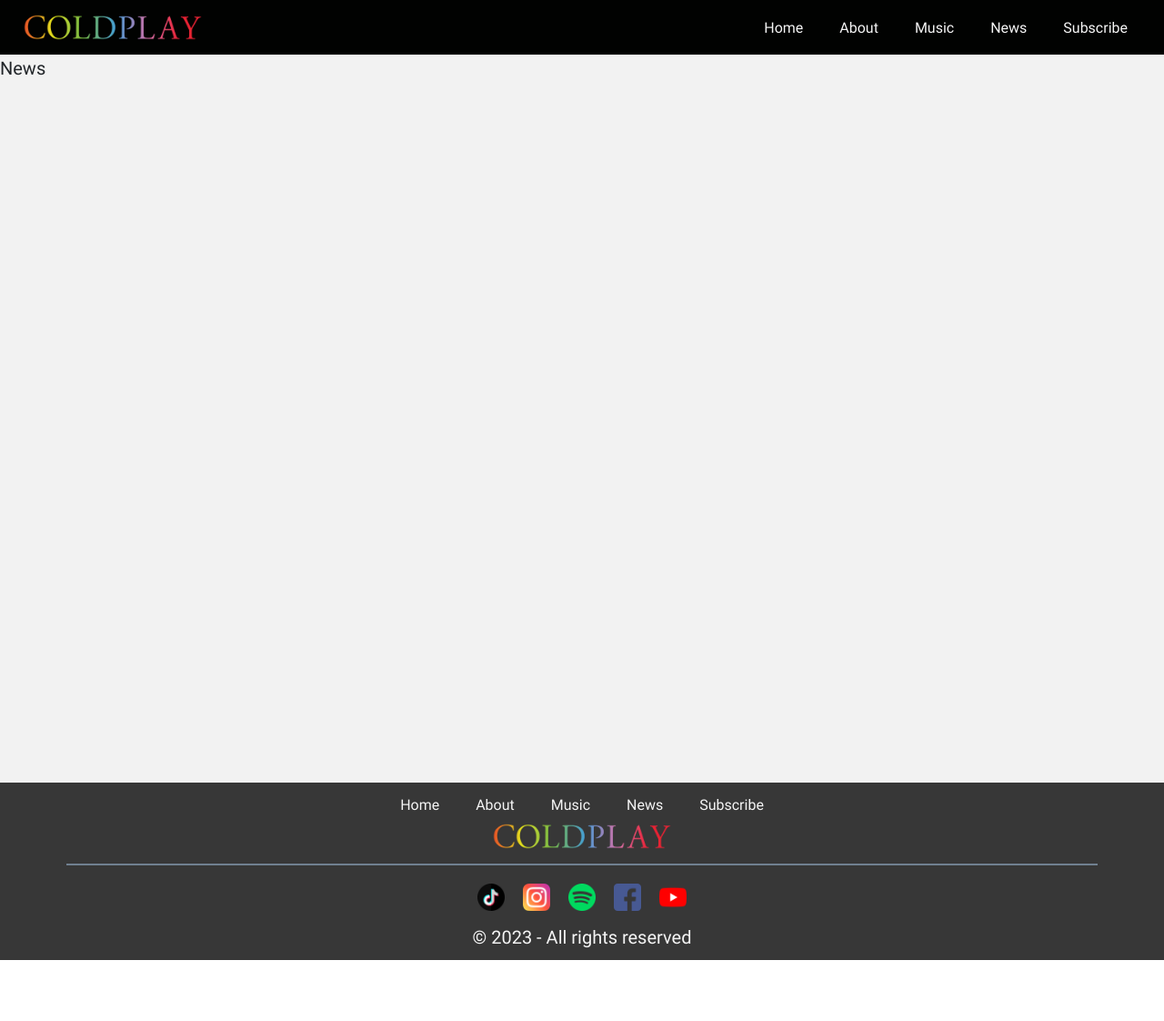
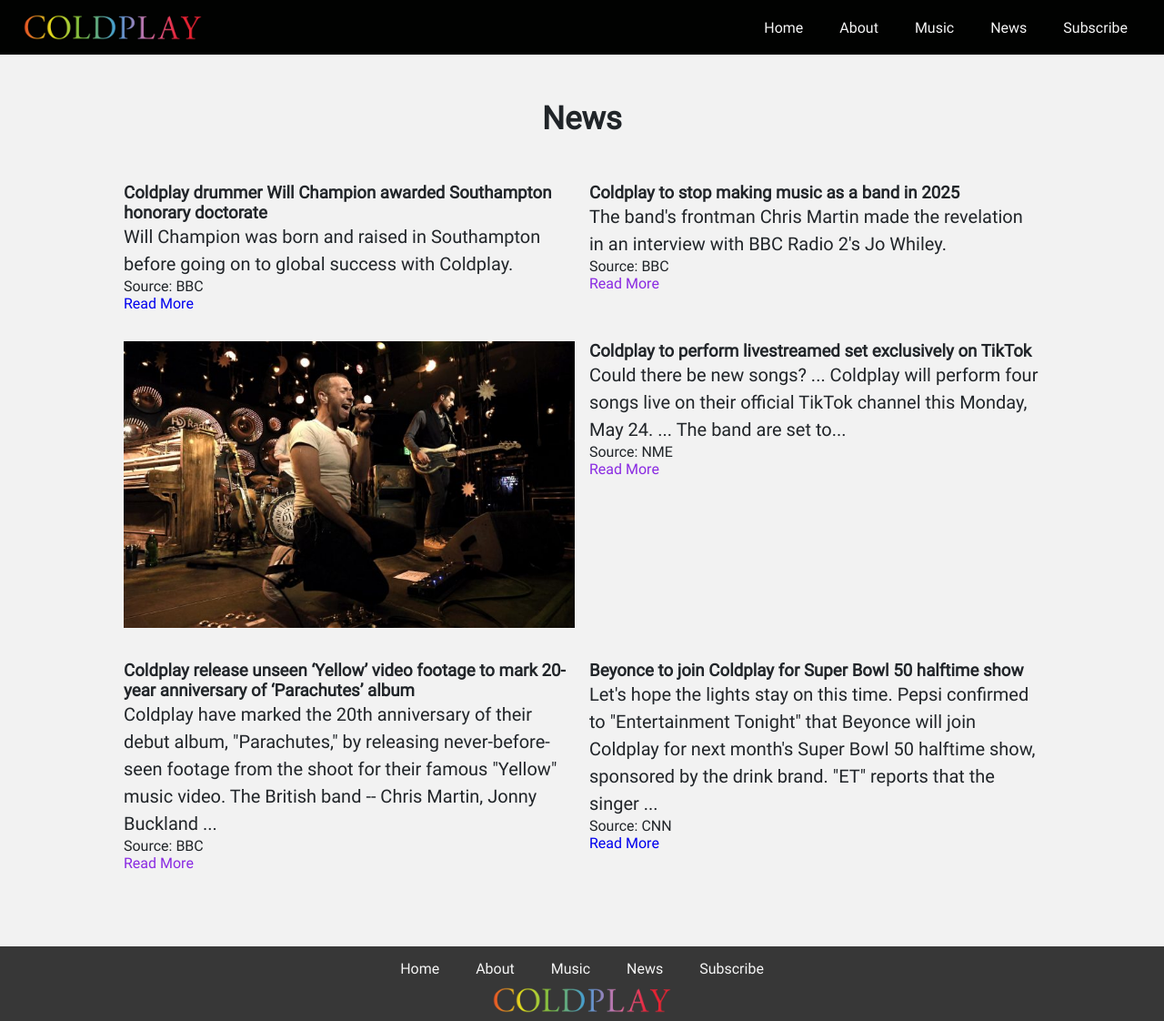
Before and after one commit to melanierolo/Coldplay, a plain HTML site: page pages/news.html in a window 1280 px wide. Shown: the top 1122 px of the page at 91% size. Before the commit the page ends 1055 px from the top, so only its background shows below. Drawn offline with Linux system fonts and the light colour scheme.

Commit message:
added articles on the page 'News'

```diff
--- a/css/style.css
+++ b/css/style.css
@@ -353,6 +353,50 @@
   padding: 0 0 50px;
 }
 
+/*-----------------PAGE: NEWS--------*/
+/*---------------SECTION-----------*/
+.section-news {
+  padding: 50px 20px;
+  display: flex;
+  flex-direction: column;
+}
+
+.section-news__title {
+  text-align: center;
+  padding: 0 0 50px;
+}
+.section-news__content {
+  display: flex;
+  justify-content: center;
+  flex-direction: row;
+  gap: 16px;
+  margin: 0 0 32px 0;
+}
+
+.section-news__art {
+  flex: 0 1 40%;
+}
+
+.section-news__img {
+  flex: 0 1 40%;
+}
+.section-news__img img {
+  width: 100%;
+}
+
+.section-news__link {
+  color: blueviolet;
+  padding: 8px 0;
+}
+
+@media screen and (max-width: 992px) {
+  .section-news__content {
+    flex-direction: column;
+    gap: 16px;
+    margin: 0 0 8px 0;
+  }
+}
+
 /*--------------PAGE: SUBSCRIBE----------*/
 /*---------------Section-----------------*/
 /*---form---*/
--- a/pages/news.html
+++ b/pages/news.html
@@ -38,7 +38,78 @@
     </header>
     <!--Main-->
     <main>
-      <p>News</p>
+      <section class="section-news">
+        <h2 class="section-news__title">News</h2>
+
+          <section class="section-news__content">
+            <article class="section-news__art">
+                <h3>Coldplay drummer Will Champion awarded Southampton honorary
+                  doctorate</h3>
+              <p>
+                Will Champion was born and raised in Southampton before going on
+                to global success with Coldplay.
+              </p>
+              <span>Source: BBC</span>
+              <footer>
+                <a href="https://www.bbc.com/news/uk-england-hampshire-64380094" target="_blank">Read More</a>
+              </footer>
+            </article>
+            <article class="section-news__art">
+              <h3>Coldplay to stop making music as a band in 2025</h3>
+              <p>
+                The band's frontman Chris Martin made the revelation in an interview with BBC Radio 2's Jo Whiley.
+              </p>
+              <span>Source: BBC</span>
+              <footer>
+                <a class="section-news__link" href="https://www.bbc.com/news/entertainment-arts-59766719" target="_blank">Read More</a>
+              </footer>
+            </article>
+          </section>
+
+          <section class="section-news__content">
+            <picture class="section-news__img">
+              <img src="../assets/images/coldplay-live-2020-696x442.jpg" alt="Coldplay perform live in January 2020 -  Timothy Norris">
+            </picture>
+            <article class="section-news__art">
+              <h3>
+                Coldplay to perform livestreamed set exclusively on TikTok
+              </h3>
+              <p>Could there be new songs? ... Coldplay will perform four songs live on
+                their official TikTok channel this Monday, May 24. ... The band are set
+                to...</p>
+              <span>Source: NME</span>
+              <footer>
+                <a class="section-news__link" href="https://www.nme.com/news/music/coldplay-to-perform-livestreamed-set-exclusively-on-tiktok-2942443" target="_blank">Read More</a>
+              </footer>
+            </article>
+          </section>
+
+          <section class="section-news__content">
+            <article class="section-news__art">
+              <h3>
+                Coldplay release unseen ‘Yellow’ video footage to mark 20-year anniversary of ‘Parachutes’ album
+              </h3>
+              <p>
+                Coldplay have marked the 20th anniversary of their debut album, "Parachutes," by releasing never-before-seen footage from the shoot for their famous "Yellow" music video. The British band -- Chris Martin, Jonny Buckland ...
+              </p>
+              <span>Source: BBC</span>
+              <footer>
+                <a class="section-news__link" href="https://edition.cnn.com/2020/07/13/entertainment/coldplay-yellow-video-alternative-intl-scli-gbr/index.html" target="_blank">Read More</a>
+              </footer>
+            </article>
+            <article class="section-news__art">
+              <h3>Beyonce to join Coldplay for Super Bowl 50 halftime show</h3>
+              <p>
+                Let's hope the lights stay on this time. Pepsi confirmed to "Entertainment Tonight" that Beyonce will join Coldplay for next month's Super Bowl 50 halftime show, sponsored by the drink brand. "ET" reports that the singer ...
+              </p>
+              <span>Source: CNN</span>
+              <footer>
+                <a href="https://edition.cnn.com/2016/01/08/entertainment/beyonce-coldplay-super-bowl-feat/index.html" target="_blank">Read More</a>
+              </footer>
+            </article>
+          </section>
+        </div>
+      </section>
     </main>
     <!--Footer-->
     <footer class="footer">
```
Also changed, not shown: assets/images/coldplay-live-2020-696x442.jpg (added).
